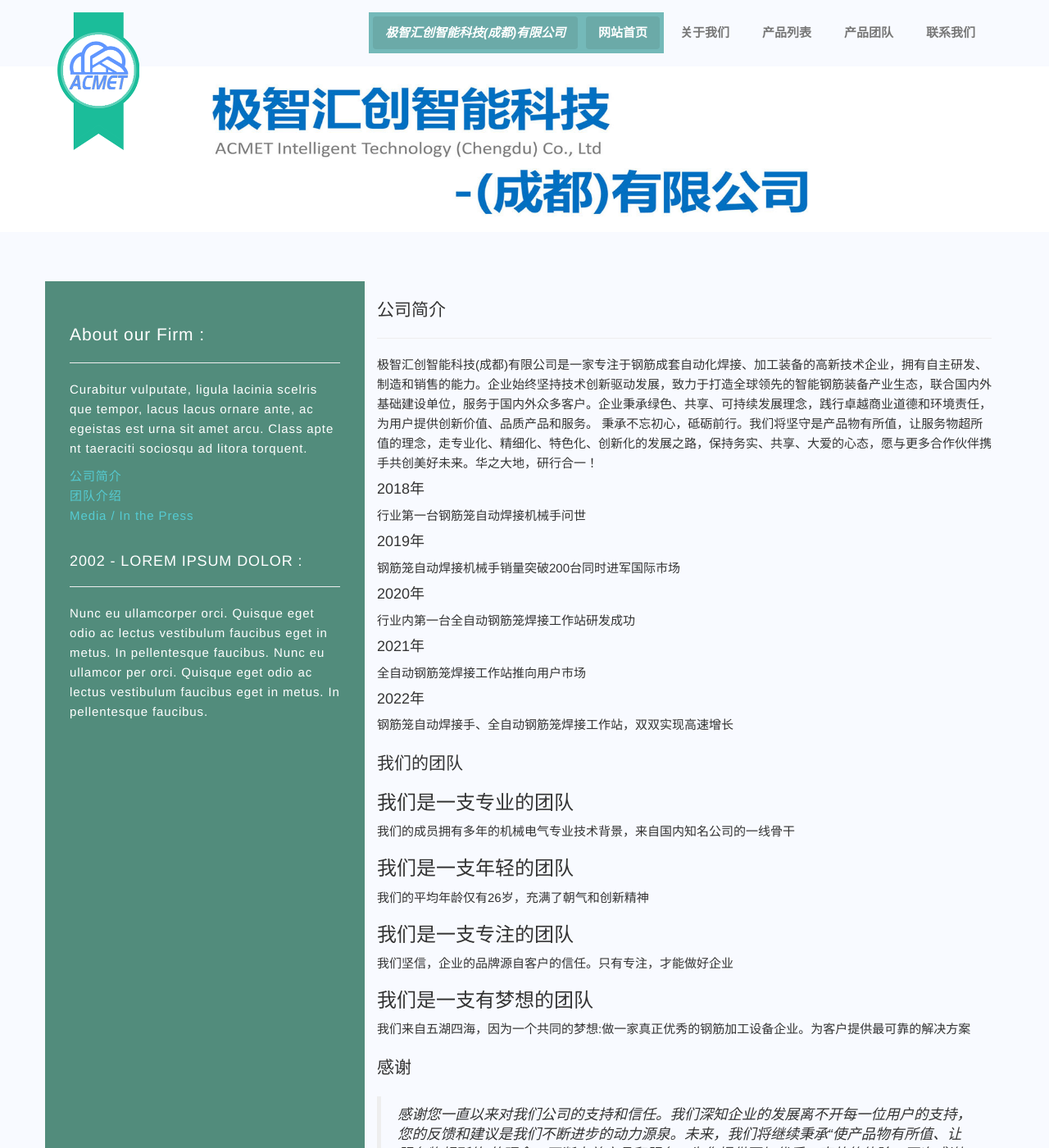
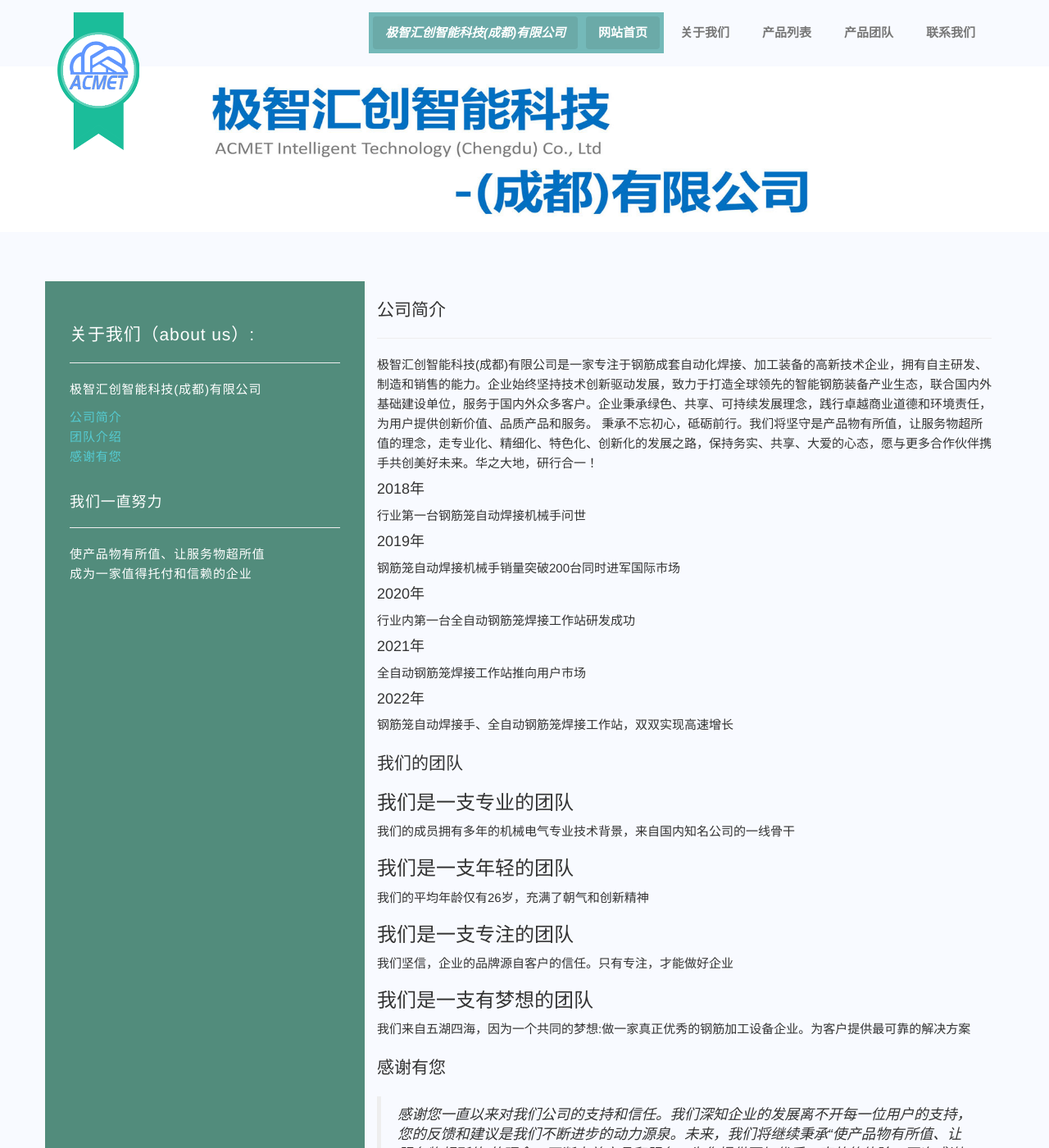
Before and after one commit to openmc/openmc.github.io, a Jekyll site: the page built from about.html, in a window 1280 px wide and 1400 px high. Shown: the whole window at 82% size. Built offline with Jekyll 4.4.1, drawn with Linux system fonts in a browser that asks for light colours.

Commit message:
Update about.html

```diff
--- a/about.html
+++ b/about.html
@@ -13,15 +13,17 @@ permalink: /about
 <div class="container">
   <div class="row">
     <div class="side-left col-sm-4 col-md-4">
-      <h3 class="lead">  About our Firm : </h3><hr>
+      <h3 class="lead">关于我们（about us）: </h3><hr>
 
-      <p>Curabitur vulputate, ligula lacinia scelris que tempor, lacus lacus ornare ante, ac egeistas est urna sit amet arcu. Class apte nt taeraciti sociosqu ad litora torquent.</p>
+      <p>极智汇创智能科技(成都)有限公司</p>
+
       <a href="#anchor1"> 公司简介</a><br>
       <a href="#anchor2"> 团队介绍</a><br>
-      <a href="#anchor3">Media / In the Press</a><br>
+      <a href="#anchor3">感谢有您</a><br>
       <br>
-      <h4>2002 - LOREM IPSUM DOLOR :</h4><hr>
-      Nunc eu ullamcorper orci. Quisque eget odio ac lectus vestibulum faucibus eget in metus. In pellentesque faucibus. Nunc eu ullamcor per orci. Quisque eget odio ac lectus vestibulum faucibus eget in metus. In pellentesque faucibus.
+      <h4>我们一直努力</h4><hr>
+      使产品物有所值、让服务物超所值<br>
+      成为一家值得托付和信赖的企业<br>
     </div>
     <div class="col-sm-8 col-md-8">
         <h3 class="lead"id="anchor1"> 公司简介 </h3><hr>
@@ -55,11 +57,11 @@ permalink: /about
          <h3>我们是一支有梦想的团队</h3> 我们来自五湖四海，因为一个共同的梦想:做一家真正优秀的钢筋加工设备企业。为客户提供最可靠的解决方案<br>
         </p>
 
-        <h3 class="lead"id="anchor3">感谢</h3>
+        <h3 class="lead"id="anchor3">感谢有您</h3>
         <blockquote>
           <em>感谢您一直以来对我们公司的支持和信任。我们深知企业的发展离不开每一位用户的支持，您的反馈和建议是我们不断进步的动力源泉。未来，我们将继续秉承“使产品物有所值、让服务物超所值”的理念，不断完善产品和服务，为您提供更加优质、高效的体验。再次感谢您选择并信赖我们，期待我们的合作能够越来越好！</em>
         </blockquote>
-        <p class="block-author"> Thanks you！</p>
+        <p class="block-author"> Thanks！</p>
         <br><br>
         <p></p></p>
     </div>
```
